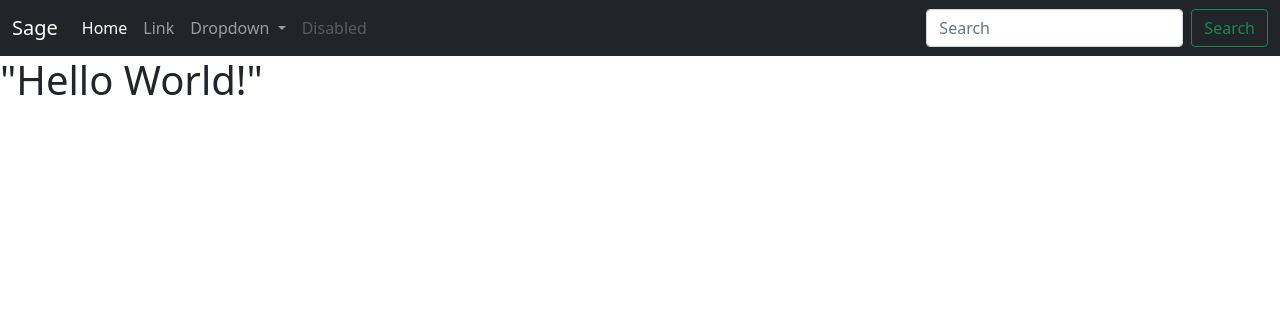
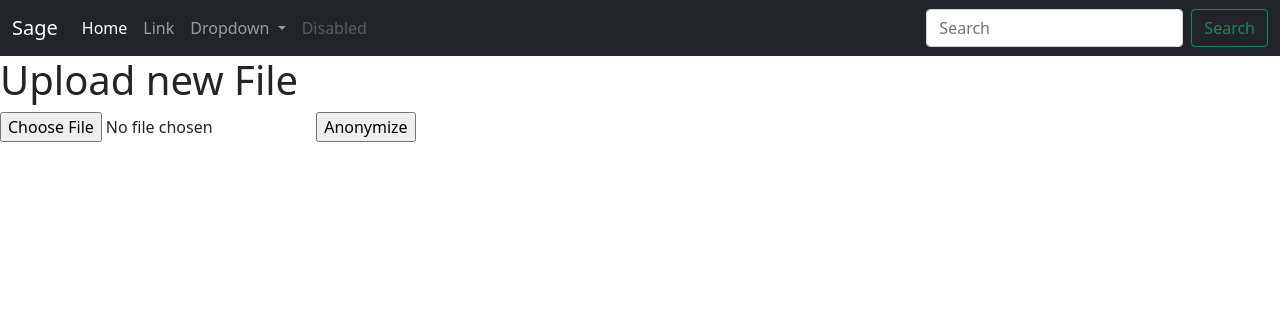
Before and after one commit to JinCoreana/dei_hackathon_2023, a Flask app: page / in a window 1280 px wide. Shown: the top 316 px of the page. Run offline with Flask 2, Linux system fonts and the light colour scheme.

Commit message:
uploader

```diff
--- a/cv_anonymisation/app.py
+++ b/cv_anonymisation/app.py
@@ -1,10 +1,42 @@
-from flask import Flask, render_template
+import os
+from flask import Flask, flash, request, redirect, url_for, render_template, send_from_directory
+from werkzeug.utils import secure_filename
+
+APP_ROOT = os.path.dirname(os.path.abspath(__file__))
+UPLOAD_FOLDER = os.path.join(APP_ROOT, 'uploads')
+ALLOWED_EXTENSIONS = {'txt', 'pdf'}
 
 app = Flask(__name__)
+app.config['UPLOAD_FOLDER'] = UPLOAD_FOLDER
 
-@app.route("/")
+
+def allowed_file(filename):
+    return '.' in filename and \
+           filename.rsplit('.', 1)[1].lower() in ALLOWED_EXTENSIONS
+
+@app.route('/uploads/<name>')
+def download_file(name):
+    return send_from_directory(app.config["UPLOAD_FOLDER"], name)
+
+@app.route("/", methods=['GET', 'POST'])
 def home():
+    if request.method == 'POST':
+        # check if the post request has the file part
+        if 'file' not in request.files:
+            flash('No file part')
+            return redirect(request.url)
+        file = request.files['file']
+        # If the user does not select a file, the browser submits an
+        # empty file without a filename.
+        if file.filename == '':
+            flash('No selected file')
+            return redirect(request.url)
+        if file and allowed_file(file.filename):
+            filename = secure_filename(file.filename) # type: ignore
+            file.save(os.path.join(app.config['UPLOAD_FOLDER'], filename))
+            return redirect(url_for('download_file', name=filename))
     return render_template('index.html')
+
 
 if __name__ == "__main__":
     app.run()
--- a/cv_anonymisation/templates/index.html
+++ b/cv_anonymisation/templates/index.html
@@ -53,10 +53,13 @@
     </nav>
 
 </head>
-<h1>"Hello World!"</h1>
 
 <body>
-
+    <h1>Upload new File</h1>
+    <form method=post enctype=multipart/form-data>
+        <input type=file name=file>
+        <input type=submit value=Anonymize>
+    </form>
 </body>
 
 </html>
```
